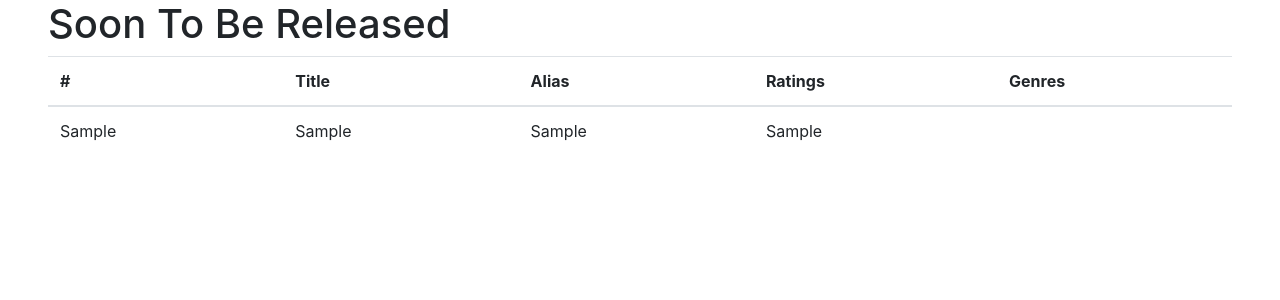
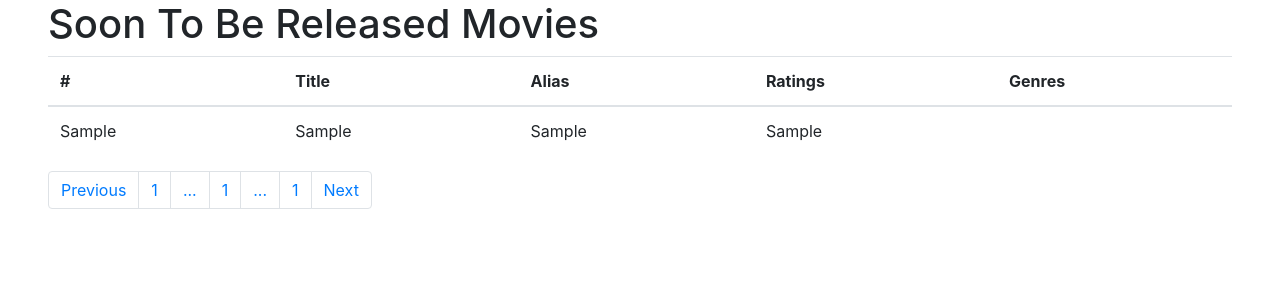
Before and after one commit to 1109LLL/DBMS_CW, a Django app: template django/movieapp/templates/movieapp/soon_released_prediction.html in a window 1280 px wide. Shown: the part 56-356 px from the top of the page. Run offline with Django 3.2, Linux system fonts and the light colour scheme; the template is opened without the code that fills it: most values are stand-ins (such as "Sample title", 1, 10 or a date in 2020); some libraries are stand-ins or nearby versions.

Commit message:
soon to be released averaging rate from exiting user

```diff
--- a/django/movieapp/models.py
+++ b/django/movieapp/models.py
@@ -80,6 +80,7 @@ def get_table_row_number(table_name):
         cursor.execute(query)
         row = cursor.fetchall()
         return row
+
 def get_released_year_by_movie_id(movie_id):
     if not movie_id:
         return None
--- a/django/movieapp/templates/movieapp/base.html
+++ b/django/movieapp/templates/movieapp/base.html
@@ -22,6 +22,7 @@
         <div class="dropdown-menu" aria-labelledby="navbarDropdown">
           <a class="dropdown-item" href="#">Most Popular</a>
           <a class="dropdown-item" href="polarising">Most Polarising</a>
+          <a class="dropdown-item" href="soon_released_prediction">Soon To Be Released Movies</a>
         </div>
       </li>
       <li class="nav-item">
--- a/django/movieapp/templates/movieapp/index.html
+++ b/django/movieapp/templates/movieapp/index.html
@@ -47,8 +47,5 @@
           <li class="page-item"><a class="page-link" href="?page={{movie_number}}">{{movie_number}}</a></li>
           <li class="page-item"><a class="page-link" href="?page={{cur_page|add:"1"}}">Next</a></li>
       </ul>
-      <tr>
-        <td><a href="soon_released_prediction"><button type="button" class="btn btn-outline-light text-dark">Soon to be released</button><a></td>
-      </tr>
 </div>
 {% endblock %}
--- a/django/movieapp/templates/movieapp/soon_released_prediction.html
+++ b/django/movieapp/templates/movieapp/soon_released_prediction.html
@@ -1,7 +1,7 @@
 {% extends "movieapp/base.html" %}
 {% load static %}
 {% block content %}
-<h1>Soon To Be Released</h1>
+<h1>Soon To Be Released Movies</h1>
 <table class="table table-hover">
         <thead>
           <tr>
@@ -15,14 +15,34 @@
         </thead>
 
         <tbody>
-        {% for soon in soon_to_be_released%}
+        {% for soon in infors%}
           <tr>
-            <td>{{soon.0}}</td>
-            <td>{{soon.1}}</td>
-            <td>{{soon.2}}</td>
-            <td>{{soon.3}}</td>
+            <td>{{soon.0.0}}</td>
+            <td>{{soon.0.1}}</td>
+            <td>{{soon.0.2}}</td>
+            <td>{{soon.1.0}}</td>
           </tr>
         {% endfor %}
         </tbody>
       </table>
+	  <ul class="pagination">
+        {% if cur_page != "1"%}
+          <li class="page-item"><a class="page-link" href="?page={{cur_page|add:"-1"}}">Previous</a></li>
+        {% endif %}
+
+          <li class="page-item"><a class="page-link" href="?page=1">1</a></li>
+          <li class="page-item"><a class="page-link" href="#">...</a></li>
+
+        {% if cur_page == "1"%}
+          <li class="page-item"><a class="page-link" href="?page={{cur_page}}">...</a></li>
+        {% elif cur_page ==  movie_number|stringformat:"i" %}
+          <li class="page-item"><a class="page-link" href="?page={{cur_page}}">...</a></li>
+        {% else %}
+          <li class="page-item"><a class="page-link" href="?page={{cur_page}}">{{cur_page}}</a></li>
+        {% endif %}
+
+          <li class="page-item"><a class="page-link" href="#">...</a></li>
+          <li class="page-item"><a class="page-link" href="?page={{movie_number}}">{{movie_number}}</a></li>
+          <li class="page-item"><a class="page-link" href="?page={{cur_page|add:"1"}}">Next</a></li>
+      </ul>
 {% endblock %}
```
Also changed, not shown: django/movieapp/views.py (+21 -4 lines).
